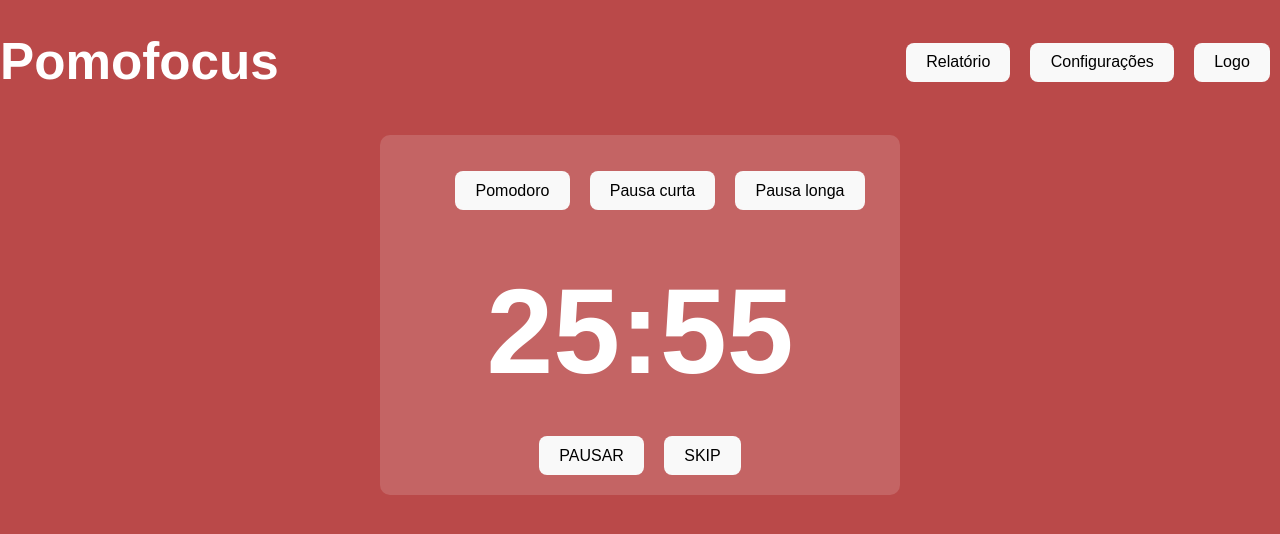
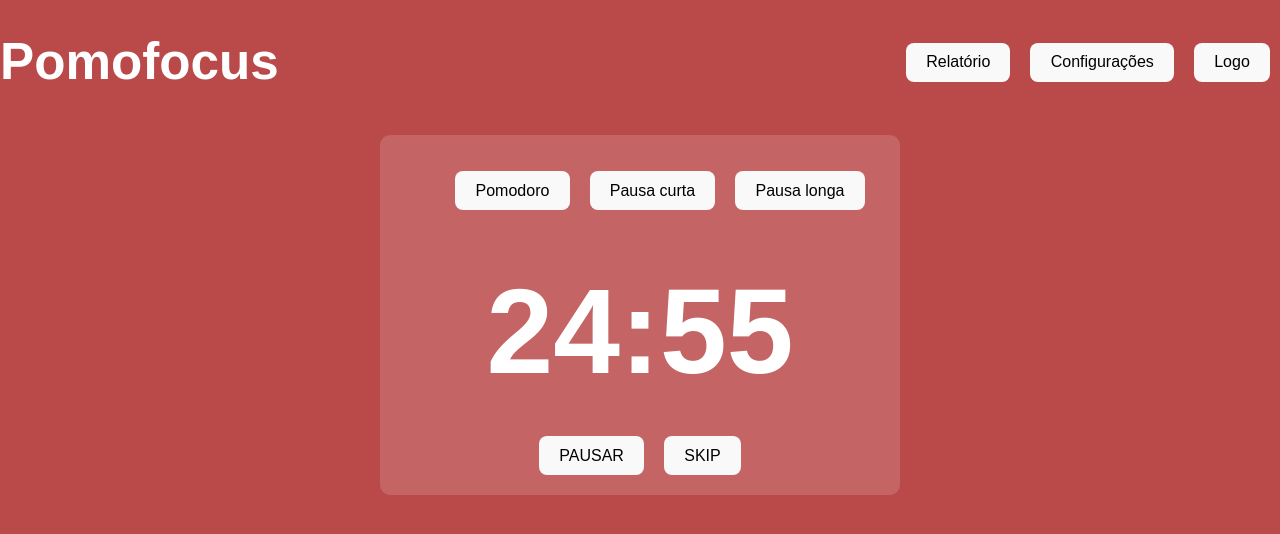
Before and after one commit to wanderson-nascimento/Pomodoro, a React (Vite) app in the folder PomodoroTimer/: page / in a window 1280 px wide. Shown: the top 534 px of the page. Built offline with nearby package versions, Linux system fonts and the light colour scheme.

Commit message:
Ajustando o timer colocando o floor

```diff
--- a/PomodoroTimer/src/Timer.jsx
+++ b/PomodoroTimer/src/Timer.jsx
@@ -18,7 +18,7 @@
 
     },[])
 
-    const minutosDisplay = String(Math.ceil(segundos / 60)).padStart(2, '0');
+    const minutosDisplay = String(Math.floor(segundos / 60)).padStart(2, '0');
     const segundosDisplay = String(Math.ceil(segundos % 60)).padStart(2, '0');
 
 
```
